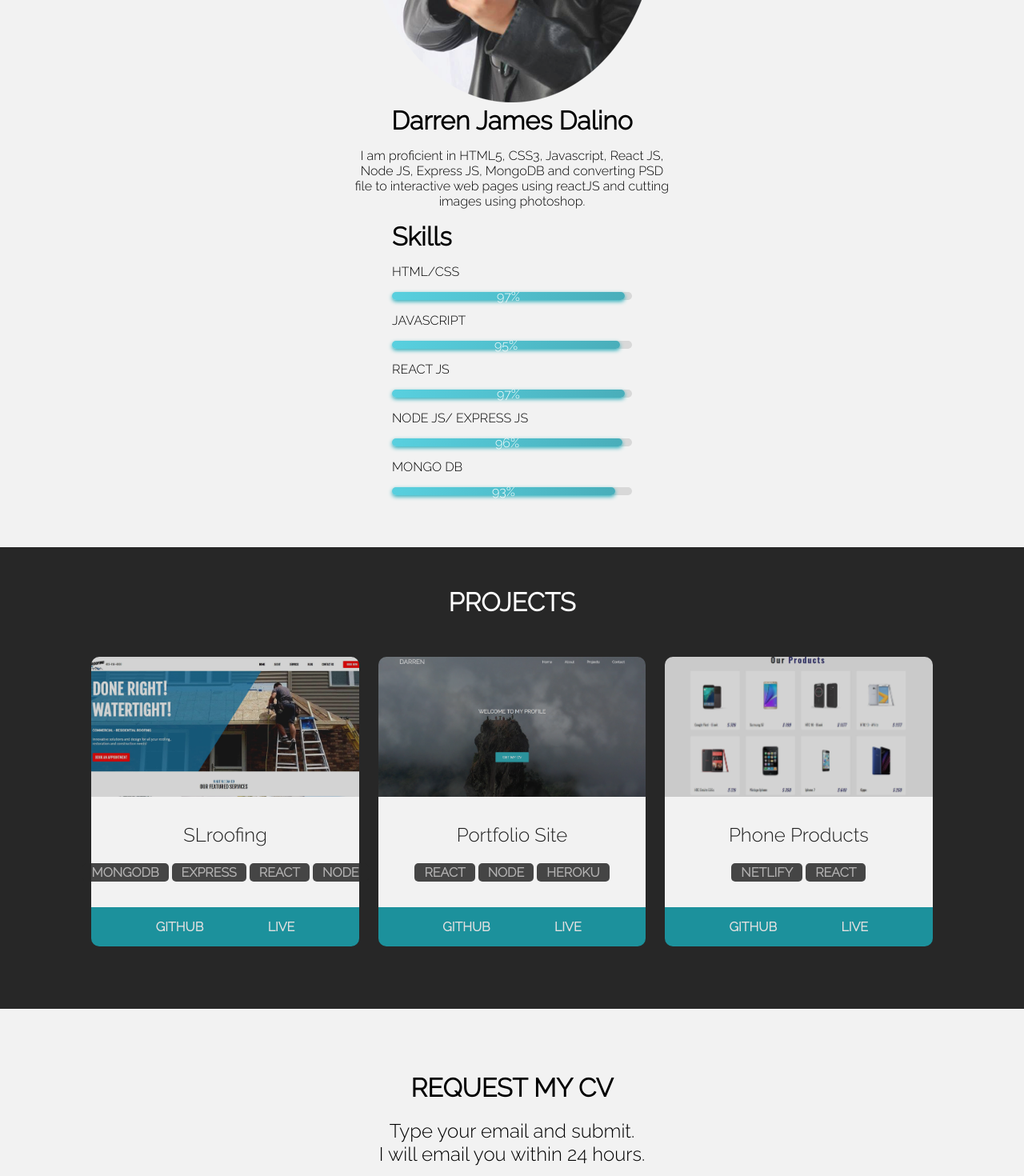
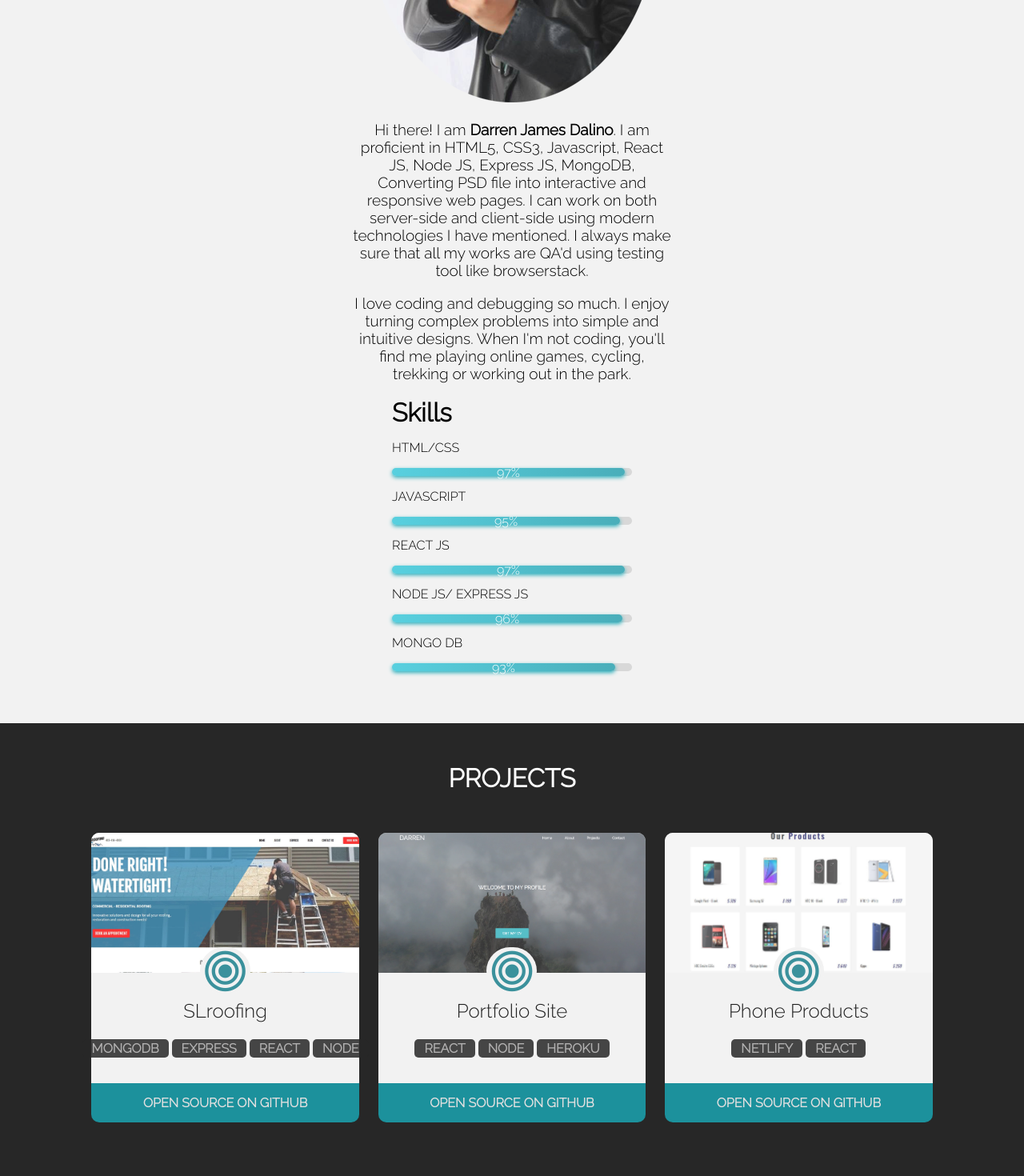
Before and after one commit to djdalino/dj-portfolio, a React (Create React App) app in the folder frontend/: page / in a window 1280 px wide. Shown: the part 1260-2730 px from the top of the page at 80% size. Built offline with nearby package versions, Linux system fonts and the light colour scheme.

Commit message:
i love you hannt ko

```diff
--- a/frontend/public/index.html
+++ b/frontend/public/index.html
@@ -18,6 +18,10 @@
     <link
       href="https://fonts.googleapis.com/css2?family=Raleway:wght@300&display=swap"
       rel="stylesheet"
+    />
+    <link
+      rel="stylesheet"
+      href="https://cdnjs.cloudflare.com/ajax/libs/font-awesome/4.7.0/css/font-awesome.min.css"
     />
     <!--
       Notice the use of %PUBLIC_URL% in the tags above.
--- a/frontend/src/App.css
+++ b/frontend/src/App.css
@@ -132,4 +132,10 @@ a {
     text-align: center;
     margin-top: 30px;
   }
+  .navbar-logo h1 {
+    text-align: center !important;
+    width: 100%;
+    font-size: 25px;
+    margin-left: 20px;
+  }
 }
--- a/frontend/src/components/Navbar/navbar.css
+++ b/frontend/src/components/Navbar/navbar.css
@@ -120,3 +120,7 @@ li {
   transform: translate(0) !important;
   transition: all 0.5s ease;
 }
+
+nav.navbar-wrapper.nav-change .navbar-logo h1 {
+  color: #49b4c1;
+}
--- a/frontend/src/components/Pages/about.css
+++ b/frontend/src/components/Pages/about.css
@@ -24,3 +24,11 @@
 .about-me-dp img {
   width: 100%;
 }
+
+span.dev-name {
+  font-weight: 900;
+}
+
+.about-me p {
+  font-size: 19px;
+}
--- a/frontend/src/components/Pages/about.jsx
+++ b/frontend/src/components/Pages/about.jsx
@@ -10,11 +10,20 @@ const About = () => {
           <img src="/images/darren.png" alt="Darren James Dalino" />
         </div>
         <div className="about-me">
-          <h1>Darren James Dalino</h1>
           <p>
-            I am proficient in HTML5, CSS3, Javascript, React JS, Node JS,
-            Express JS, MongoDB and converting PSD file to interactive web pages
-            using reactJS and cutting images using photoshop.
+            Hi there! I am <span className="dev-name">Darren James Dalino</span>
+            . I am proficient in HTML5, CSS3, Javascript, React JS, Node JS,
+            Express JS, MongoDB, Converting PSD file into interactive and
+            responsive web pages. I can work on both server-side and client-side
+            using modern technologies I have mentioned. I always make sure that
+            all my works are QA'd using testing tool like browserstack.
+          </p>
+
+          <p>
+            I love coding and debugging so much. I enjoy turning complex
+            problems into simple and intuitive designs. When I'm not coding,
+            you'll find me playing online games, cycling, trekking or working
+            out in the park.
           </p>
         </div>
         <div>
--- a/frontend/src/components/Pages/contact.jsx
+++ b/frontend/src/components/Pages/contact.jsx
@@ -2,13 +2,13 @@ import React, { Component } from "react";
 import "./contact.css";
 class Contact extends Component {
   state = {
-    email: "",
+    email: ""
   };
-  onInputChange = (e) => {
+  onInputChange = e => {
     this.setState({ [e.target.name]: e.target.value });
     console.log(e.target.value);
   };
-  onSubmit = (e) => {
+  onSubmit = e => {
     e.preventDefault();
     if (this.state.email === "") {
       alert("Please enter your email...");
@@ -24,7 +24,7 @@ class Contact extends Component {
         <div className="contact-container">
           <h1 className="text-center text-uppercase">Request my CV</h1>
           <h2 className="text-center text-capitalized np nm">
-            Type your email and submit.
+            Send me your email.
           </h2>
           <h2 className="text-center text-capitalized np nm">
             I will email you within 24 hours.
--- a/frontend/src/utils/Card/Card.css
+++ b/frontend/src/utils/Card/Card.css
@@ -66,6 +66,33 @@
   background-color: rgba(39, 39, 39, 0.85) !important;
 }
 
+.card-container {
+  width: 100%;
+  height: 175px;
+  position: relative;
+  background: #ffffff;
+  border-radius: 10px 10px 0px 0px;
+}
+
+i.fa.fa-bullseye {
+  z-index: 99;
+  position: relative;
+  color: #3b919c;
+  font-size: 59px;
+  top: -36px;
+  width: 63px;
+  background: #f2f2f2;
+  border-radius: 45px;
+}
+
+a.click-live:hover i.fa.fa-bullseye {
+  color: #4db4c1;
+}
+
+a.click-live:hover img {
+  opacity: 1;
+}
+
 @media screen and (max-width: 800px) {
   .card-footer a {
     color: #ffffff;
--- a/frontend/src/utils/Card/Card.jsx
+++ b/frontend/src/utils/Card/Card.jsx
@@ -4,7 +4,10 @@ const Card = ({ image, content, title, github, live }) => {
   return (
     <div className="card-wrapper">
       <div className="card-container">
-        <img src={image} alt="project" />
+        <a className="click-live">
+          <img src={image} alt="project" />
+          <i className="fa fa-bullseye"></i>
+        </a>
       </div>
 
       <div className="card-content text-uppercase">
@@ -29,10 +32,7 @@ const Card = ({ image, content, title, github, live }) => {
         </div>
         <div className="card-footer">
           <a href={github} target="_blank" rel="noopener noreferrer">
-            Github
-          </a>
-          <a href={live} target="_blank" rel="noopener noreferrer">
-            Live
+            Open source on Github
           </a>
         </div>
       </div>
```
Also changed, not shown: frontend/public/Images/shoot.png (added).
